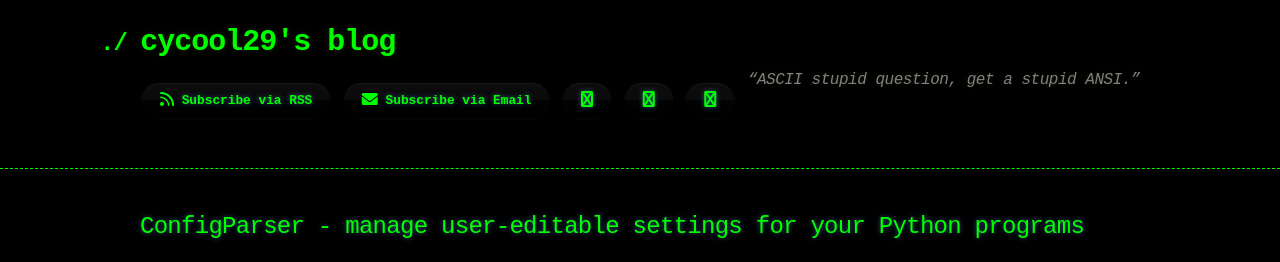
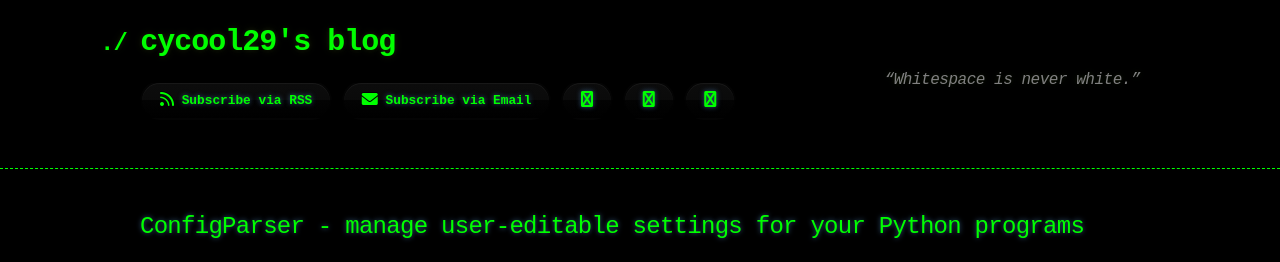
Before and after one commit to cycool29/cycool29.github.io, a Jekyll site: the page built from index.md, in a window 1280 px wide and 900 px high. Shown: the top 262 px of the window. Built offline with Jekyll 4.4.1, drawn with Linux system fonts in a browser that asks for light colours; a style sheet for code colours, icons or effects is not loaded.

Commit message:
Update quotes

```diff
--- a/_config.yml
+++ b/_config.yml
@@ -1,5 +1,5 @@
 title: cycool29's blog
-description: "“ASCII stupid question, get a stupid ANSI.” "
+description: "“Whitespace is never white.” "
 bio: A high school student. Intermediate in Python, Git, Bash. Learning JavaScript. He/Him. "
 author: cycool29
 url: https://cycool29.github.io
```
